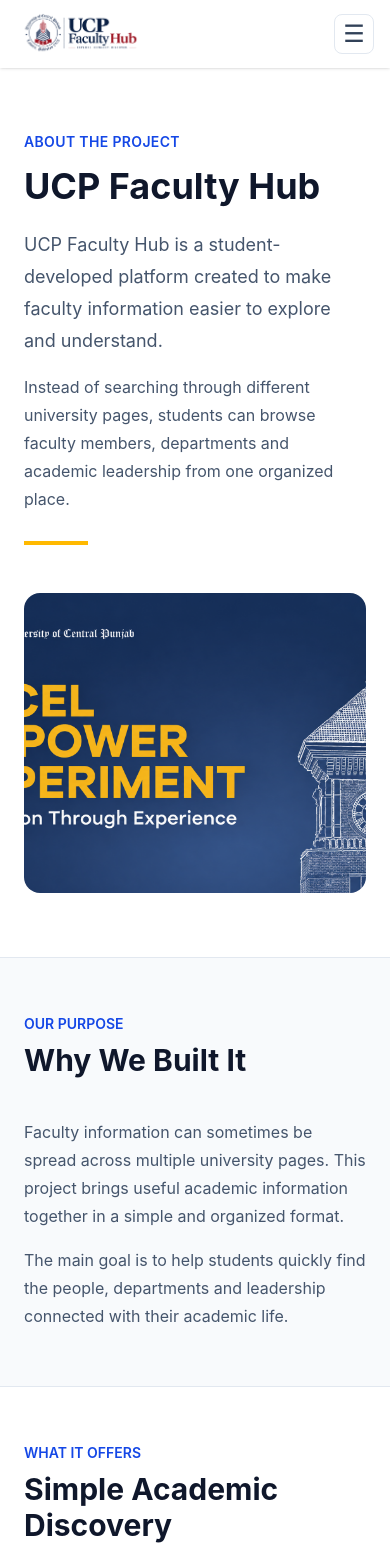
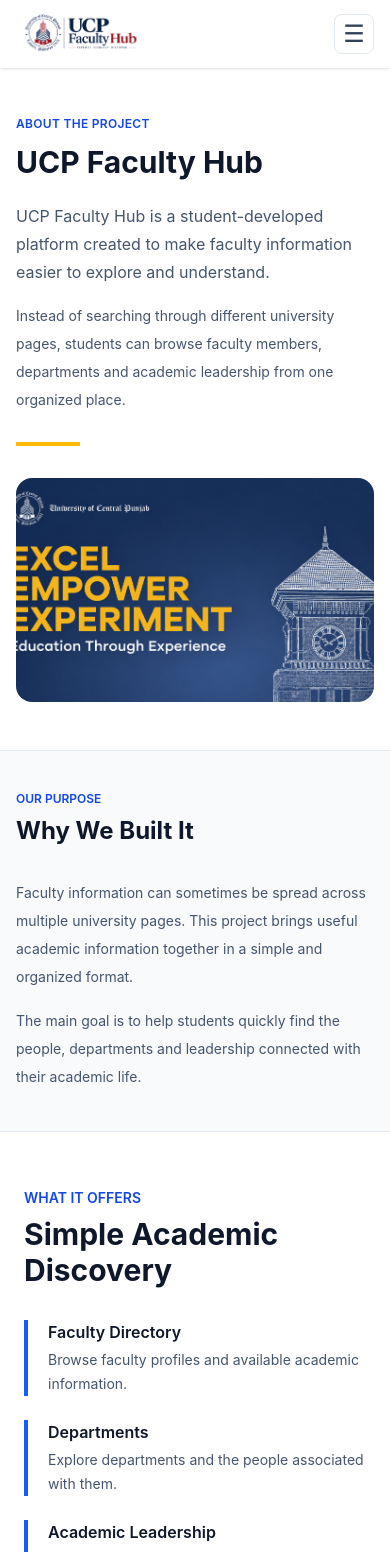
Before and after one commit to Nouman-Irfan/UCP-Faculty-Hub-Website, a React (Vite) app: page /about in a window 390 px wide. Shown: the top 1552 px of the page. Built offline with nearby package versions, Linux system fonts and the light colour scheme.

Commit message:
Update About.jsx

```diff
--- a/src/pages/About.jsx
+++ b/src/pages/About.jsx
@@ -6,21 +6,23 @@
   return (
     <main className="bg-white text-slate-900">
 
-      <section className="mx-auto max-w-6xl px-6 py-16">
-        <div className="grid items-center gap-12 md:grid-cols-2">
+      <section className="mx-auto max-w-6xl px-4 py-12 sm:px-6 sm:py-16">
+        <div className="grid items-center gap-8 md:grid-cols-2 md:gap-12">
 
           <motion.div initial={{ opacity: 0, x: -35 }} whileInView={{ opacity: 1, x: 0 }} viewport={{ once: true, amount: 0.3 }} transition={{ duration: 0.6 }}>
-            <p className="text-sm font-semibold tracking-wide text-blue-700">ABOUT THE PROJECT</p>
+            <p className="text-xs font-semibold tracking-wide text-blue-700 sm:text-sm">
+              ABOUT THE PROJECT
+            </p>
 
-            <motion.h1 initial={{ opacity: 0, y: 20 }} whileInView={{ opacity: 1, y: 0 }} viewport={{ once: true }} transition={{ duration: 0.5, delay: 0.15 }} className="mt-3 text-4xl font-bold leading-tight">
+            <motion.h1 initial={{ opacity: 0, y: 20 }} whileInView={{ opacity: 1, y: 0 }} viewport={{ once: true }} transition={{ duration: 0.5, delay: 0.15 }} className="mt-3 text-3xl font-bold leading-tight sm:text-4xl">
               UCP Faculty Hub
             </motion.h1>
 
-            <motion.p initial={{ opacity: 0, y: 20 }} whileInView={{ opacity: 1, y: 0 }} viewport={{ once: true }} transition={{ duration: 0.5, delay: 0.25 }} className="mt-5 text-lg leading-8 text-slate-600">
+            <motion.p initial={{ opacity: 0, y: 20 }} whileInView={{ opacity: 1, y: 0 }} viewport={{ once: true }} transition={{ duration: 0.5, delay: 0.25 }} className="mt-5 text-base leading-7 text-slate-600 sm:text-lg sm:leading-8">
               UCP Faculty Hub is a student-developed platform created to make faculty information easier to explore and understand.
             </motion.p>
 
-            <motion.p initial={{ opacity: 0, y: 20 }} whileInView={{ opacity: 1, y: 0 }} viewport={{ once: true }} transition={{ duration: 0.5, delay: 0.35 }} className="mt-4 leading-7 text-slate-600">
+            <motion.p initial={{ opacity: 0, y: 20 }} whileInView={{ opacity: 1, y: 0 }} viewport={{ once: true }} transition={{ duration: 0.5, delay: 0.35 }} className="mt-4 text-sm leading-7 text-slate-600 sm:text-base">
               Instead of searching through different university pages, students can browse faculty members, departments and academic leadership from one organized place.
             </motion.p>
 
@@ -28,23 +30,32 @@
           </motion.div>
 
           <motion.div initial={{ opacity: 0, x: 35, scale: 0.96 }} whileInView={{ opacity: 1, x: 0, scale: 1 }} viewport={{ once: true, amount: 0.3 }} transition={{ duration: 0.7 }} whileHover={{ scale: 1.015 }}>
-            <img src="/assets/hero/about.png" alt="UCP Academic Community" className="h-75 w-full rounded-2xl object-cover" />
+            <img
+              src="/assets/hero/about.png"
+              alt="UCP Academic Community"
+              className="h-56 w-full rounded-2xl object-cover sm:h-64 md:h-75"
+            />
           </motion.div>
 
         </div>
       </section>
 
       <section className="border-y border-slate-200 bg-slate-50">
-        <div className="mx-auto grid max-w-6xl gap-10 px-6 py-14 md:grid-cols-2">
+        <div className="mx-auto grid max-w-6xl gap-8 px-4 py-10 sm:px-6 sm:py-14 md:grid-cols-2 md:gap-10">
 
           <motion.div initial={{ opacity: 0, x: -30 }} whileInView={{ opacity: 1, x: 0 }} viewport={{ once: true }} transition={{ duration: 0.6 }}>
-            <p className="text-sm font-semibold text-blue-700">OUR PURPOSE</p>
-            <h2 className="mt-2 text-3xl font-bold">Why We Built It</h2>
+            <p className="text-xs font-semibold text-blue-700 sm:text-sm">OUR PURPOSE</p>
+            <h2 className="mt-2 text-2xl font-bold sm:text-3xl">Why We Built It</h2>
           </motion.div>
 
           <motion.div initial={{ opacity: 0, x: 30 }} whileInView={{ opacity: 1, x: 0 }} viewport={{ once: true }} transition={{ duration: 0.6, delay: 0.1 }}>
-            <p className="leading-7 text-slate-600">Faculty information can sometimes be spread across multiple university pages. This project brings useful academic information together in a simple and organized format.</p>
-            <p className="mt-4 leading-7 text-slate-600">The main goal is to help students quickly find the people, departments and leadership connected with their academic life.</p>
+            <p className="text-sm leading-7 text-slate-600 sm:text-base">
+              Faculty information can sometimes be spread across multiple university pages. This project brings useful academic information together in a simple and organized format.
+            </p>
+
+            <p className="mt-4 text-sm leading-7 text-slate-600 sm:text-base">
+              The main goal is to help students quickly find the people, departments and leadership connected with their academic life.
+            </p>
           </motion.div>
 
         </div>
```
